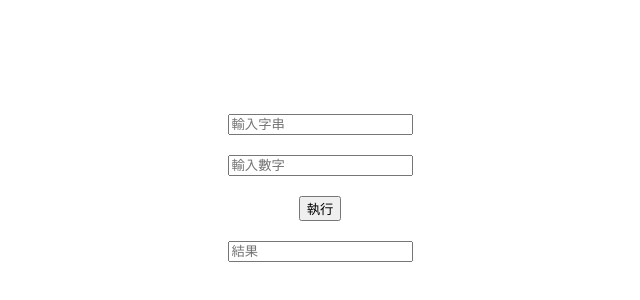
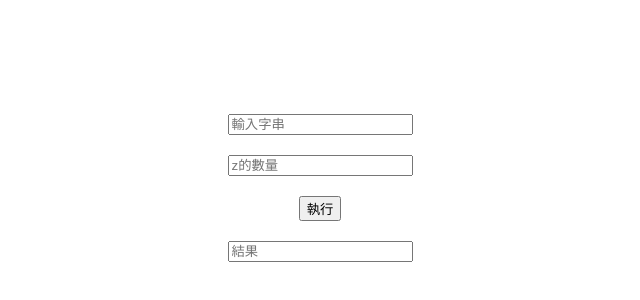
Before and after one commit to devaranez/devaranez.github.io, a plain HTML site: page index.html in a window 1280 px wide. Shown: the part 220-520 px from the top of the page, 320-960 px from the left. Drawn offline with Linux system fonts and the light colour scheme.

Commit message:
Update index.html

```diff
--- a/index.html
+++ b/index.html
@@ -19,7 +19,7 @@
 </head>
 <body>
     <input type="text" id="inputString" placeholder="輸入字串">
-    <input type="number" id="inputNumber" placeholder="輸入數字">
+    <input type="number" id="inputNumber" placeholder="z的數量">
     <button onclick="modifyString()">執行</button>
     <input type="text" id="outputString" placeholder="結果" readonly>
     <script src="script.js"></script>
```
